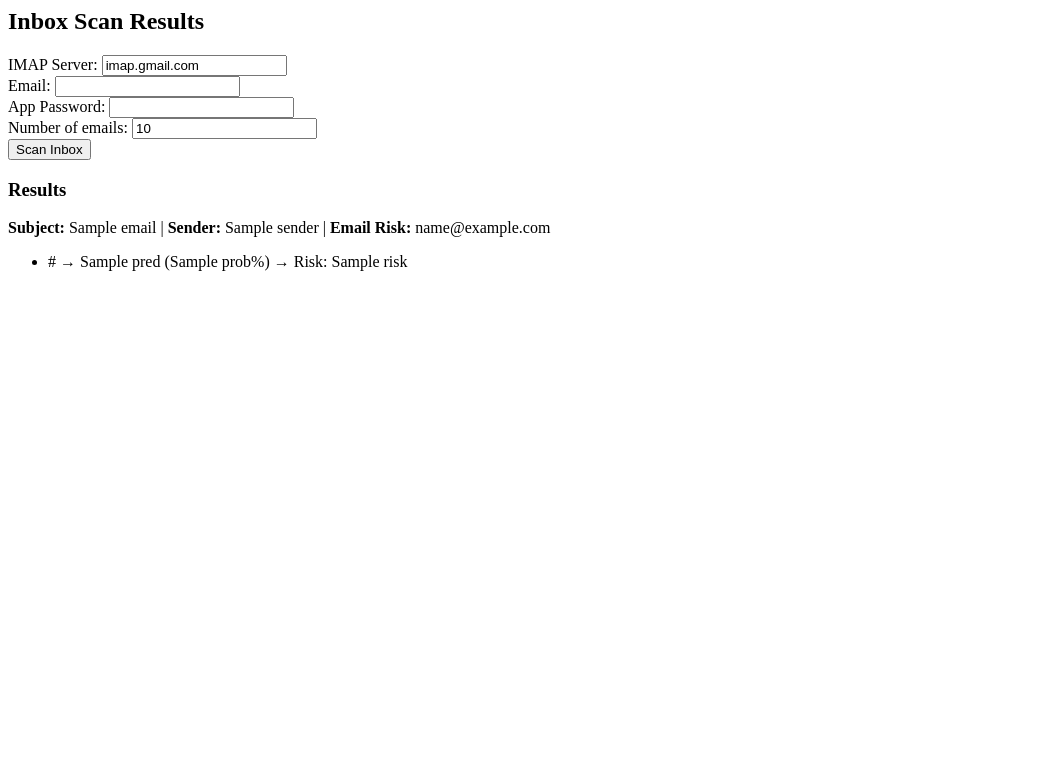
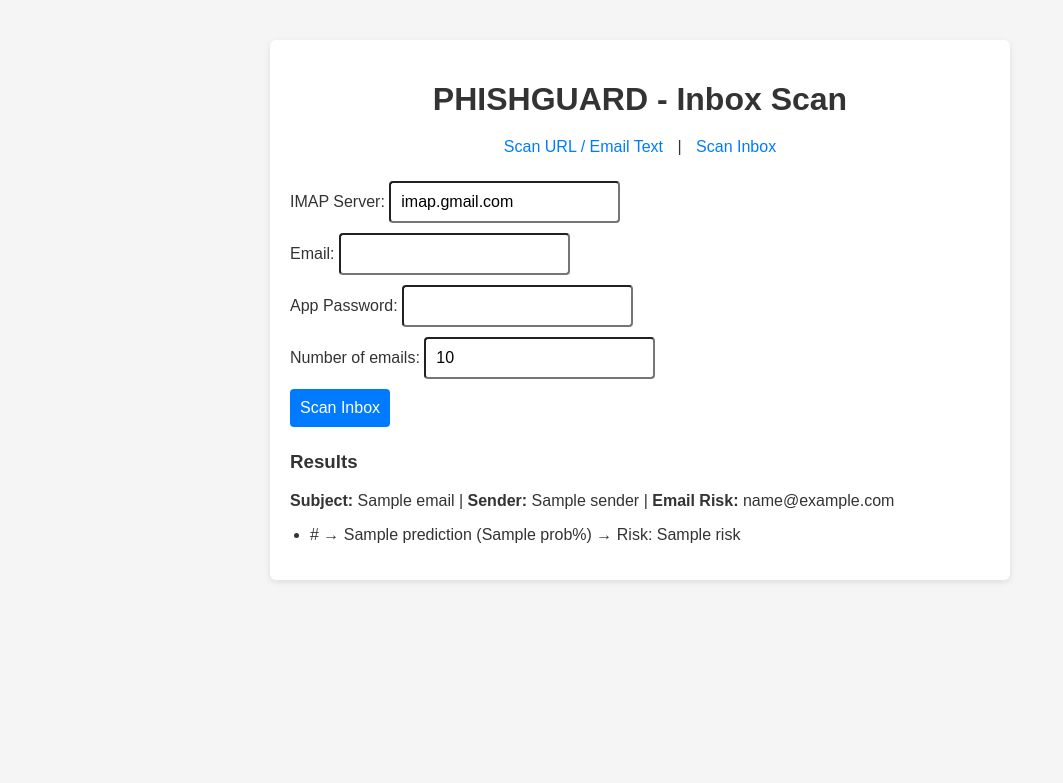
Before and after one commit to av7267/Arnav_SprintFour_Hackathon, a Django app: template backend/templates/scan_inbox.html in a window 1280 px wide. Shown: the top 783 px of the page, without its empty margins (0-1063 px from the left). Run offline with Django 5.2, Linux system fonts and the light colour scheme; the template is opened without the code that fills it: most values are stand-ins (such as "Sample title", 1, 10 or a date in 2020); parts of the project's set-up code (start-up, migrations or seed data) failed here and were passed over.

Commit message:
Added navigation links to interchange between detect_url and scan_inbox pages

```diff
--- a/backend/templates/scan_inbox.html
+++ b/backend/templates/scan_inbox.html
@@ -1,4 +1,29 @@
-<h2>Inbox Scan Results</h2>
+<!DOCTYPE html>
+<html>
+<head>
+    <title>PHISHGUARD - Inbox Scan</title>
+    <meta name="viewport" content="width=device-width, initial-scale=1.0">
+    <style>
+        body { font-family: Arial, sans-serif; background-color: #f5f5f5; color: #333; margin:0; padding:0; }
+        .container { max-width:700px; margin:40px auto; padding:20px; background:#fff; border-radius:6px; box-shadow:0 2px 6px rgba(0,0,0,0.1);}
+        h1 { text-align:center; margin-bottom:20px;}
+        nav { text-align:center; margin-bottom:20px; }
+        nav a { margin:0 10px; text-decoration:none; color:#007BFF;}
+        nav a:hover { text-decoration:underline;}
+        form input, form button { padding:10px; margin:5px 0; font-size:1em; border-radius:4px; }
+        form button { background:#007BFF; color:#fff; border:none; cursor:pointer; }
+        form button:hover { background:#0056b3; }
+        ul { padding-left:20px; }
+    </style>
+</head>
+<body>
+<div class="container">
+    <h1>PHISHGUARD - Inbox Scan</h1>
+
+    <nav>
+        <a href="{% url 'detect_url' %}">Scan URL / Email Text</a> |
+        <a href="{% url 'scan_inbox' %}">Scan Inbox</a>
+    </nav>
 
     {% if error %}
         <p style="color:red">{{ error }}</p>
@@ -18,8 +43,11 @@
             <p><b>Subject:</b> {{ email.subject }} | <b>Sender:</b> {{ email.sender }} | <b>Email Risk:</b> {{ email.email_risk }}</p>
             <ul>
                 {% for url in email.urls %}
-                <li>{{ url.url }} → {{ url.pred }} ({{ url.prob }}%) → Risk: {{ url.risk }}</li>
+                    <li>{{ url.url }} → {{ url.prediction }} ({{ url.prob }}%) → Risk: {{ url.risk }}</li>
                 {% endfor %}
             </ul>
         {% endfor %}
     {% endif %}
+</div>
+</body>
+</html>
```
Also changed, not shown: backend/templates/detect_url.html (+18 -3 lines). Lines whose indentation alone changed are shown as unchanged.
